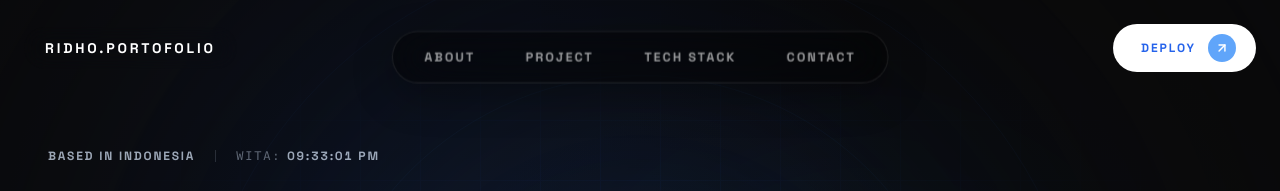
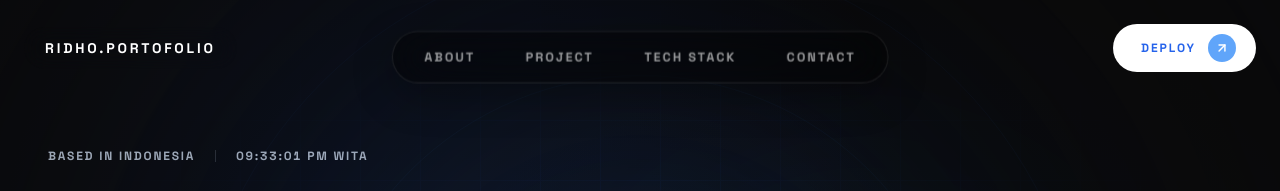
Before and after one commit to redoomp4/Portofolio_Ridho, a React (Vite) app: page / in a window 1280 px wide. Shown: the top 191 px of the page. Built offline with nearby package versions, Linux system fonts and the light colour scheme.

Commit message:
new local time

```diff
--- a/src/components/HeroSection.jsx
+++ b/src/components/HeroSection.jsx
@@ -10,7 +10,7 @@ const makassarFmt = new Intl.DateTimeFormat('en-US', {
 const LocationTimeBadge = () => {
   const ref = useRef(null);
   useEffect(() => {
-    const go = () => { if (ref.current) ref.current.textContent = makassarFmt.format(new Date()); };
+    const go = () => { if (ref.current) ref.current.textContent = `${makassarFmt.format(new Date())} WITA`; };
     go(); const id = setInterval(go, 1000); return () => clearInterval(id);
   }, []);
   return (
@@ -18,7 +18,6 @@ const LocationTimeBadge = () => {
       <span className="font-bold text-blue-100/70">Based in Indonesia</span>
       <div className="w-px h-3 bg-blue-100/15" />
       <div className="flex items-center gap-1.5 tabular-nums">
-        <span className="text-blue-100/40 hidden sm:inline">WITA:</span>
         <span ref={ref} className="font-bold text-blue-100/70" />
       </div>
     </div>
```
